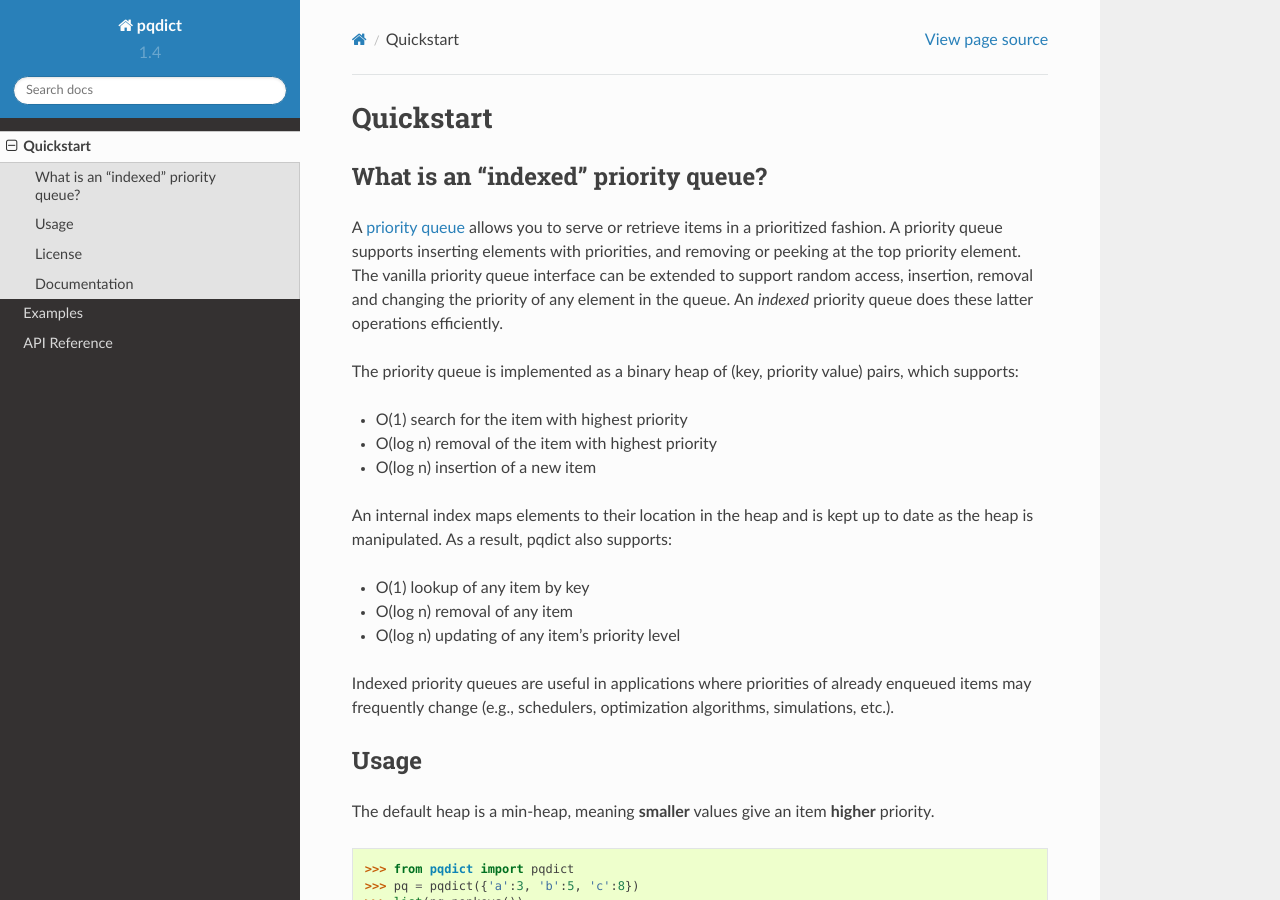
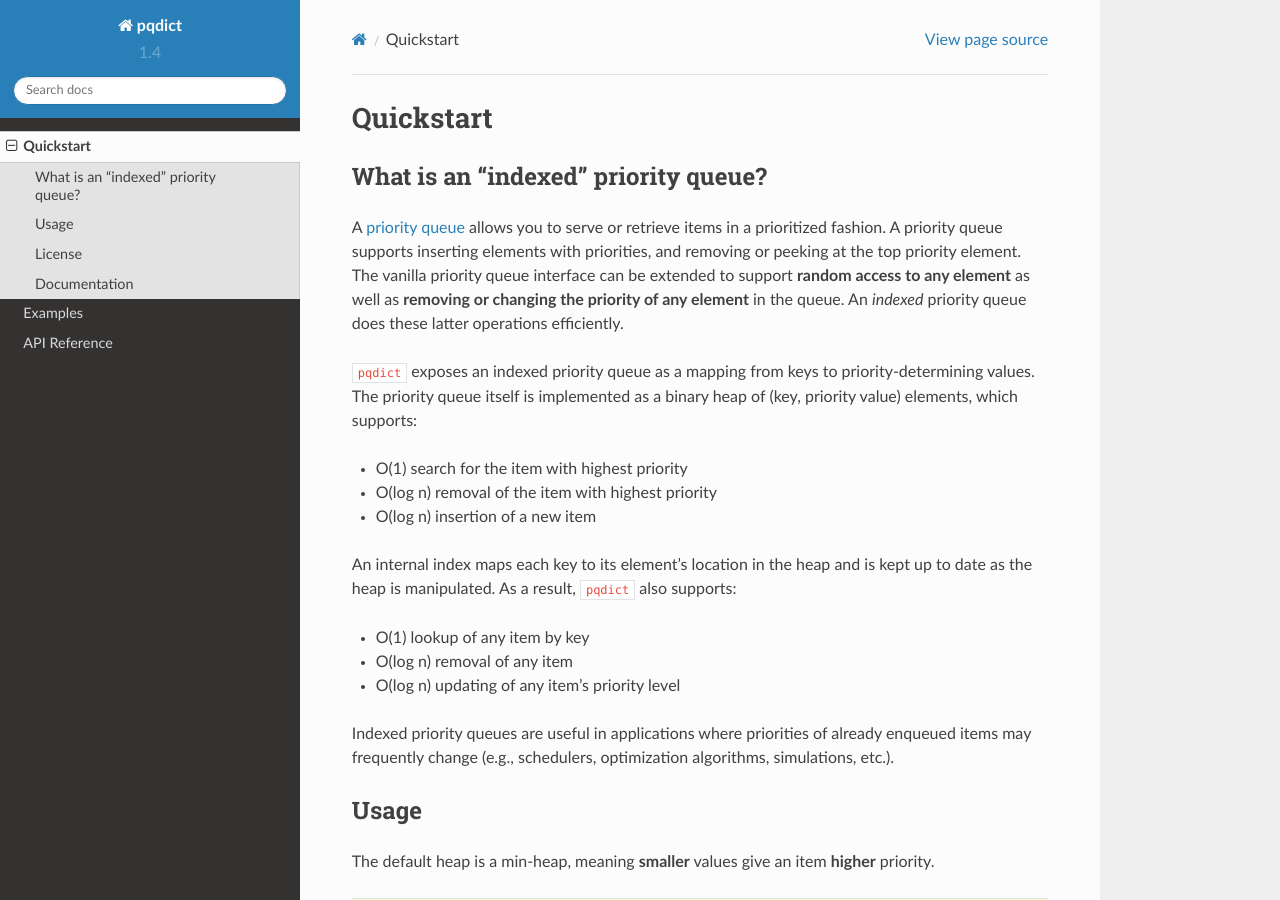
Before and after one commit to nvictus/pqdict, a Sphinx documentation site: the page built from docs/intro.rst, in a window 1280 px wide and 900 px high. Built offline with Sphinx 7.4.7 and the Read the Docs theme 2.0.0, drawn with Linux system fonts in a browser that asks for light colours; some of the changed text lies outside the part shown.

Commit message:
Update docs

```diff
--- a/docs/intro.rst
+++ b/docs/intro.rst
@@ -4,9 +4,9 @@
 What is an "indexed" priority queue?
 ------------------------------------
 
-A `priority queue <http://en.wikipedia.org/wiki/Priority_queue>`__ allows you to serve or retrieve items in a prioritized fashion. A priority queue supports inserting elements with priorities, and removing or peeking at the top priority element. The vanilla priority queue interface can be extended to support random access, insertion, removal and changing the priority of any element in the queue. An *indexed* priority queue does these latter operations efficiently.
+A `priority queue <http://en.wikipedia.org/wiki/Priority_queue>`__ allows you to serve or retrieve items in a prioritized fashion. A priority queue supports inserting elements with priorities, and removing or peeking at the top priority element. The vanilla priority queue interface can be extended to support **random access to any element** as well as **removing or changing the priority of any element** in the queue. An *indexed* priority queue does these latter operations efficiently.
 
-The priority queue is implemented as a binary heap of (key, priority value) pairs, which supports:
+``pqdict`` exposes an indexed priority queue as a mapping from keys to priority-determining values. The priority queue itself is implemented as a binary heap of (key, priority value) elements, which supports:
 
 * O(1) search for the item with highest priority
 
@@ -14,7 +14,7 @@
 
 * O(log n) insertion of a new item
 
-An internal index maps elements to their location in the heap and is kept up to date as the heap is manipulated. As a result, pqdict also supports:
+An internal index maps each key to its element's location in the heap and is kept up to date as the heap is manipulated. As a result, ``pqdict`` also supports:
 
 * O(1) lookup of any item by key
 
@@ -157,4 +157,4 @@
 Documentation
 -------------
 
-Documentation is available at http://pqdict.readthedocs.org/en/latest/.
+Documentation is available at http://pqdict.readthedocs.org/.
```
Also changed, not shown: other parts of docs/intro.rst (+1 -1 lines), README.rst (+4 -5 lines), pqdict/__init__.py (+8 -7 lines), 1 other file.
